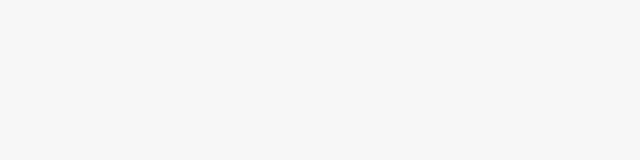
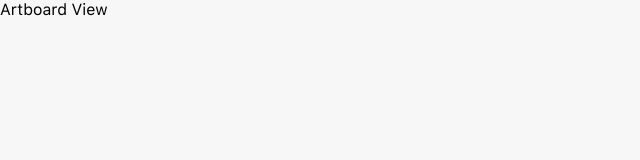
Before and after one commit to mrAl-x/Sketch-frontend-challenge, a React (Create React App) app: page /document/1/artboard/1 in a window 1280 px wide. Shown: the top 160 px of the page, without its empty margins (0-640 px from the left). Built offline with nearby package versions, Linux system fonts and the light colour scheme.

Commit message:
chore: restructure component and page directories

```diff
--- a/src/App.tsx
+++ b/src/App.tsx
@@ -1,6 +1,6 @@
 import { BrowserRouter, Route, Routes } from 'react-router-dom';
-import ArtboardView from './pages/ArtboardView';
-import DocumentView from './pages/DocumentView';
+import ArtboardView from './pages/artboard-view/ArtboardView';
+import DocumentView from './pages/document-view/DocumentView';
 
 function App() {
   return (
--- a/src/pages/ArtboardView.tsx
+++ /dev/null
@@ -1,9 +0,0 @@
-import styled from 'styled-components';
-
-const Wrapper = styled.div``;
-
-const ArtboardView = () => {
-  return <Wrapper />;
-};
-
-export default ArtboardView;
--- /dev/null
+++ b/src/pages/artboard-view/ArtboardView.tsx
@@ -0,0 +1,5 @@
+const ArtboardView = () => {
+  return <div>Artboard View</div>;
+};
+
+export default ArtboardView;
--- a/src/components/document-header/DocumentHeader.tsx
+++ b/src/pages/document-view/document-header/DocumentHeader.tsx
@@ -1,7 +1,7 @@
 import styled from 'styled-components';
-import { DocumentHeaderProps } from '../../data/types';
-import LogoSvg from '../../assets/logo/sketch-logo.svg';
-import { ReactComponent as DividerSvg } from '../../assets/icons/separator.svg';
+import { DocumentHeaderProps } from '../../../data/types';
+import LogoSvg from '../../../assets/logo/sketch-logo.svg';
+import { ReactComponent as DividerSvg } from '../../../assets/icons/separator.svg';
 
 const Wrapper = styled.header`
   display: flex;
```
Also changed, not shown: src/pages/document-view/DocumentView.tsx (renamed from src/pages/DocumentView.tsx, +4 -4 lines).
